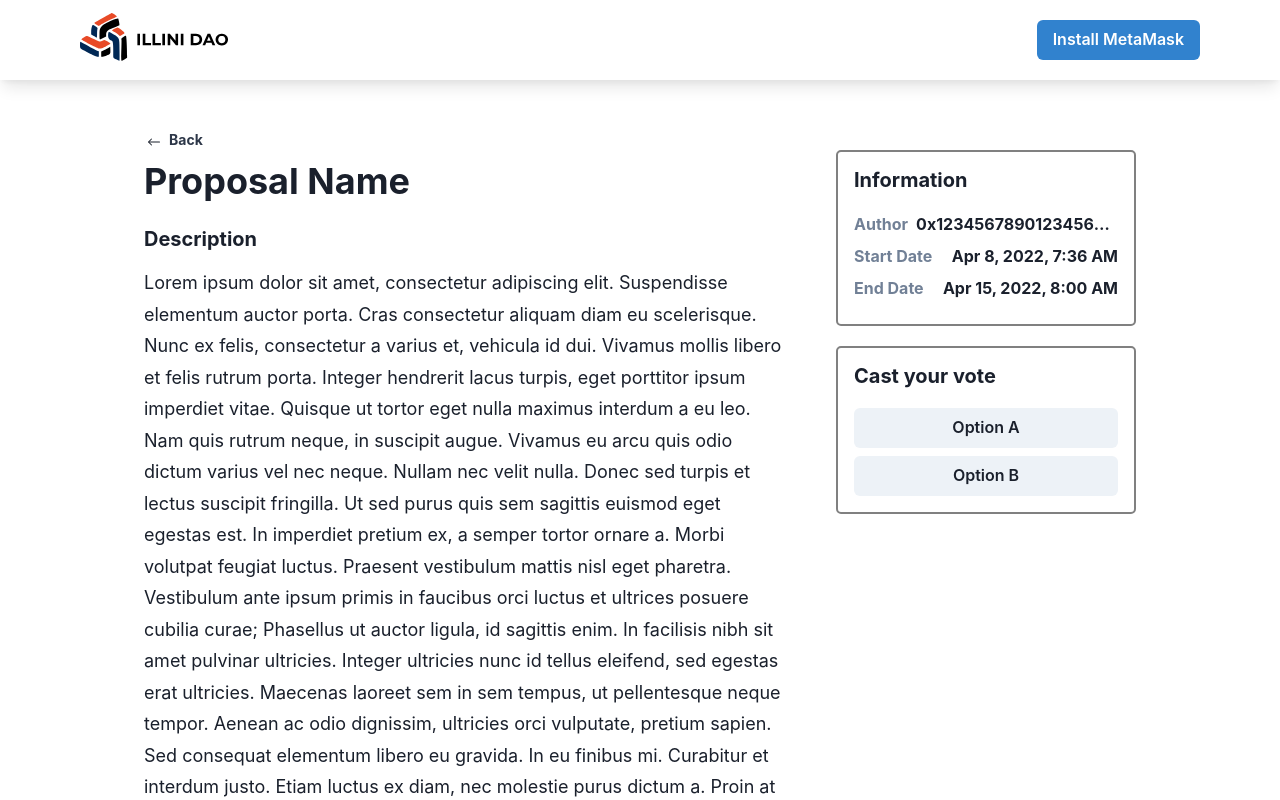
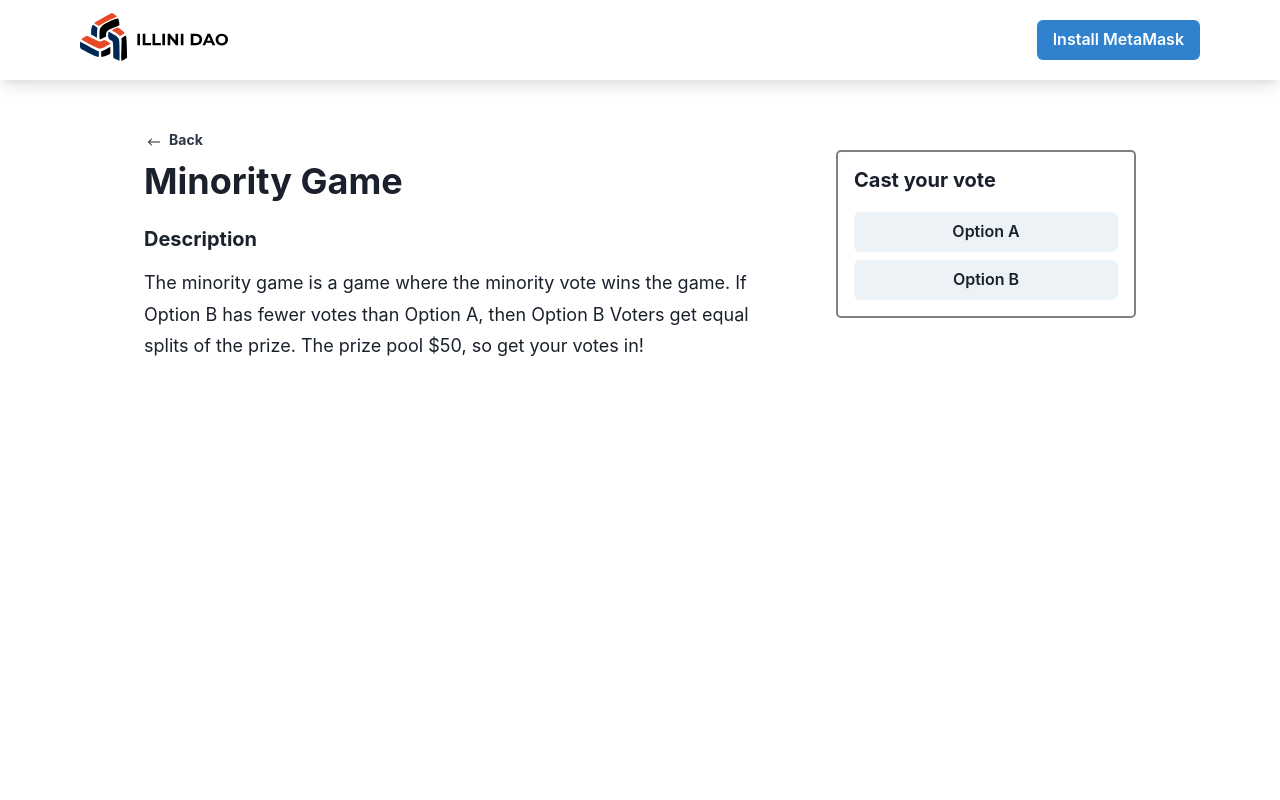
Before and after one commit to IlliniBlockchain/dao-token, a React (Create React App) app in the folder client/: page /proposals/0x1 in a window 1280 px wide. Shown: the top 800 px of the page. Built offline with nearby package versions, Linux system fonts and the light colour scheme.

Commit message:
add fullscreen

```diff
--- a/client/src/components/ProposalList.jsx
+++ b/client/src/components/ProposalList.jsx
@@ -29,12 +29,13 @@ const ProposalList = ({ proposals }) => {
         </Button>
       </HStack>
       <List w="100%">
-        {proposals.map(proposal => (
-          <ListItem key={`${proposal.from}${proposal.name}`} mb="20px">
+        {proposals && proposals.map(proposal => (
+          <ListItem  key={proposal.args[0]} mb="20px">
+            {console.log(proposal)}
             <Proposal
-              title={proposal.from}
-              name={proposal.name}
-              description={proposal.description}
+              title={proposal.args[0]._hex}
+              name={proposal.args[8]}
+              // description={proposal.args[8]}
             />
           </ListItem>
         ))}
--- a/client/src/pages/FullScreenProposal.jsx
+++ b/client/src/pages/FullScreenProposal.jsx
@@ -85,38 +85,14 @@ export const FullScreenProposal = () => {
                 Back
               </Text>
             </Button>
-            <Heading>Proposal Name</Heading>
+            <Heading>Minority Game</Heading>
             <Heading size="md" as="h5" mt={6}>
               Description
             </Heading>
             <Text mt={4} lineHeight="1.75" fontSize="18px">
-              Lorem ipsum dolor sit amet, consectetur adipiscing elit.
-              Suspendisse elementum auctor porta. Cras consectetur aliquam diam
-              eu scelerisque. Nunc ex felis, consectetur a varius et, vehicula
-              id dui. Vivamus mollis libero et felis rutrum porta. Integer
-              hendrerit lacus turpis, eget porttitor ipsum imperdiet vitae.
-              Quisque ut tortor eget nulla maximus interdum a eu leo. Nam quis
-              rutrum neque, in suscipit augue. Vivamus eu arcu quis odio dictum
-              varius vel nec neque. Nullam nec velit nulla. Donec sed turpis et
-              lectus suscipit fringilla. Ut sed purus quis sem sagittis euismod
-              eget egestas est. In imperdiet pretium ex, a semper tortor ornare
-              a. Morbi volutpat feugiat luctus. Praesent vestibulum mattis nisl
-              eget pharetra. Vestibulum ante ipsum primis in faucibus orci
-              luctus et ultrices posuere cubilia curae; Phasellus ut auctor
-              ligula, id sagittis enim. In facilisis nibh sit amet pulvinar
-              ultricies. Integer ultricies nunc id tellus eleifend, sed egestas
-              erat ultricies. Maecenas laoreet sem in sem tempus, ut
-              pellentesque neque tempor. Aenean ac odio dignissim, ultricies
-              orci vulputate, pretium sapien. Sed consequat elementum libero eu
-              gravida. In eu finibus mi. Curabitur et interdum justo. Etiam
-              luctus ex diam, nec molestie purus dictum a. Proin at malesuada
-              ipsum, id luctus purus. Nam vulputate volutpat justo sit amet
-              semper. Duis non metus convallis, dignissim urna nec, condimentum
-              turpis. Nullam faucibus orci eleifend tortor cursus, vitae
-              eleifend lacus pretium. Etiam nibh est, ultrices nec maximus ac,
-              dapibus at quam. Morbi vel luctus tellus. Proin sollicitudin elit
-              pharetra molestie laoreet. Lorem ipsum dolor sit amet, consectetur
-              adipiscing elit.
+              The minority game is a game where the minority vote wins the game.
+              If Option B has fewer votes than Option A, then Option B Voters get equal splits of
+              the prize. The prize pool $50, so get your votes in!
             </Text>
           </Box>
           <Box
@@ -126,7 +102,7 @@ export const FullScreenProposal = () => {
             h="fit-content"
             fontWeight="bold"
           >
-            <Box border="2px solid grey" borderRadius="5px" p={4} mb={5}>
+            {/* <Box border="2px solid grey" borderRadius="5px" p={4} mb={5}>
               <Heading as="h6" size="md" mb={5}>
                 Information
               </Heading>
@@ -142,7 +118,7 @@ export const FullScreenProposal = () => {
                 <Text color="gray.500">End Date</Text>
                 <Text>Apr 15, 2022, 8:00 AM</Text>
               </HStack>
-            </Box>
+            </Box> */}
             <Box border="2px solid grey" borderRadius="5px" p={4}>
               <Heading as="h6" size="md" mb={5}>
                 Cast your vote
--- a/client/src/pages/Home.jsx
+++ b/client/src/pages/Home.jsx
@@ -1,13 +1,36 @@
 import { Box, Container } from '@chakra-ui/react';
+import { ethers } from 'ethers';
+import { useEffect, useState } from 'react';
 import { Navbar } from '../components/NavBar';
 import ProposalList from '../components/ProposalList';
+import governorAbi from '../IlliniBlockchainGovernor.json'
+
+// import web3 from 'web3';
 
 const Home = () => {
+  const contractAddress = "0x6ee1c790db9439366141a19cee7fa51a15f2af39"
+  console.log(process.env.REACT_APP_ALCHEMY)
+  // let provider = new ethers.providers.JsonRpcProvider(process.env.REACT_APP_PROVIDER) //
+  let provider = ethers.getDefaultProvider('rinkeby', {alchemy:process.env.REACT_APP_ALCHEMY})
+  const contract = new ethers.Contract(contractAddress, governorAbi, provider)
+  const [events, setEvents] = useState();
+  let filter = contract.filters.ProposalCreated();
+  const iface = new ethers.utils.Interface(governorAbi);
+
+  useEffect(() => {
+    async function getProposals() {
+      const logs = await contract.queryFilter(filter);
+      const parsedLogs = logs.map((log) => iface.parseLog(log));
+      setEvents(parsedLogs)
+    }
+    getProposals()
+    }, [])
+
   return (
     <Box bgColor="gray.50">
       <Navbar />
       <Container minW="50%">
-        <ProposalList proposals={mockProposalData} />
+        <ProposalList proposals={events} />
       </Container>
     </Box>
   );
```
